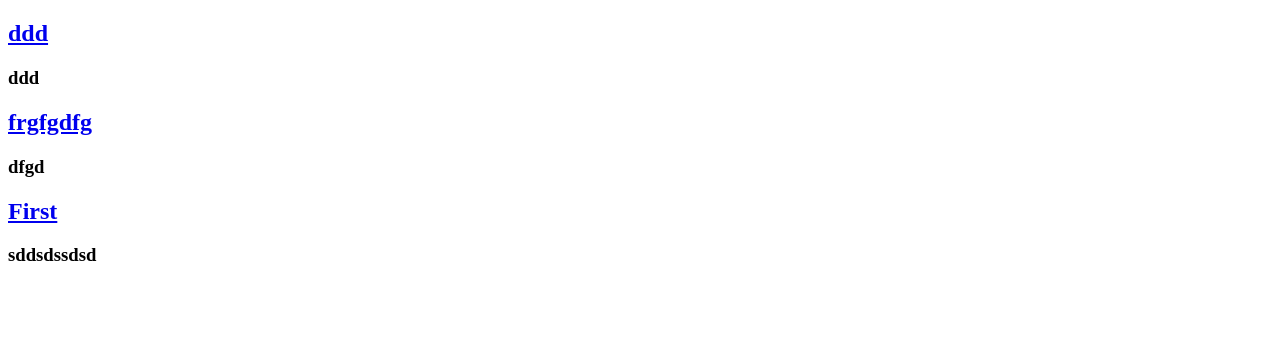
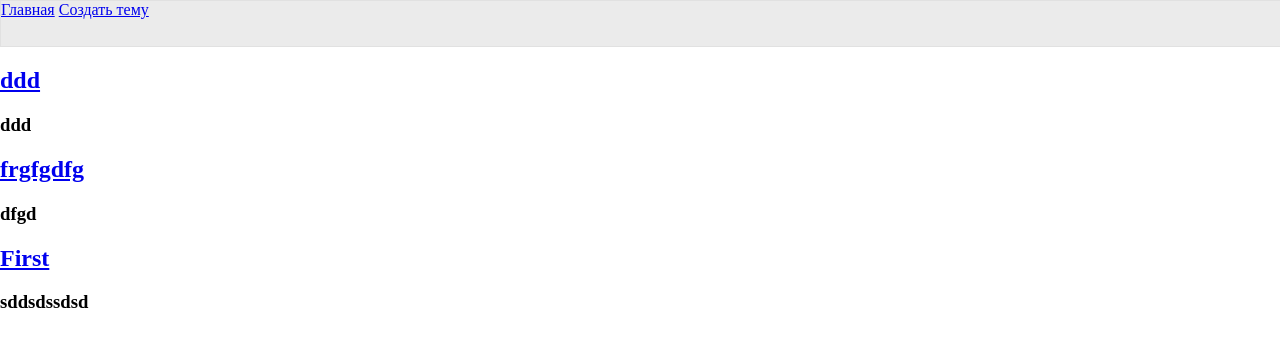
Before and after one commit to ShizukaHoshijiro/ThirdDjangoProject, a Django app: page / in a window 1280 px wide. Shown: the top 347 px of the page. Run offline with Django 3.2, Linux system fonts and the light colour scheme; data comes from the database, SQL or seed files in the repository; both versions use the stored data as it was after the commit.

Commit message:
Добавление login/loggout системы, переход на include/extends модель шаблонов.

```diff
--- a/ThirdProject_book/settings.py
+++ b/ThirdProject_book/settings.py
@@ -121,3 +121,7 @@ USE_TZ = True
 STATIC_URL = '/static/'
 
 TEMPLATE_DIRS = (os.path.join(BASE_DIR, 'core/templates'),)
+
+LOGIN_URL = "login"
+LOGOUT_URL = "logout"
+LOGIN_REDIRECT_URL = "core:index"
--- a/ThirdProject_book/urls.py
+++ b/ThirdProject_book/urls.py
@@ -16,8 +16,11 @@ Including another URLconf
 
 from django.conf.urls import url, include
 from django.contrib import admin
+from django.contrib.auth.views import login,logout
 
 urlpatterns = [
     url(r'^admin/', admin.site.urls),
     url(r"^", include("core.urls")),
+    url(r"^login/$", login, {"template_name":"core/login.html"}, name="login"),
+    url(r"^logout/$", logout, {"template_name":"core/logout.html"}, name="logout")
 ]
--- /dev/null
+++ b/core/static/core/main.css
@@ -0,0 +1,10 @@
+body {
+    margin:0;
+}
+
+.header {
+    width: 100%;
+    height: 45px;
+    background-color: #ebebeb;
+    border: 1px solid #e1e1e1;
+}
--- a/core/templates/core/index.html
+++ b/core/templates/core/index.html
@@ -1,15 +1,14 @@
-<!DOCTYPE html>
-<html lang="en">
-<head>
-    <meta charset="UTF-8">
-    <title>Index</title>
-</head>
-<body>
+{% extends "core/patterns/parents/main.html" %}
+
+{% block title %}Главная{% endblock %}
+
+{% block content %}
+
     {% for object in object_list %}
 
         <a href="{% url "core:detail" object.id %}"> <h2>{{ object.topic_title }}</h2> </a>
         <h3>{{ object.topic_description }}</h3>
 
     {% endfor %}
-</body>
-</html>
+
+{% endblock %}
--- /dev/null
+++ b/core/templates/core/patterns/includes/footer.html
@@ -0,0 +1,2 @@
+
+<div class="copyright"></div>
--- /dev/null
+++ b/core/templates/core/patterns/includes/header.html
@@ -0,0 +1,8 @@
+
+<div class="references">
+    <a href="{% url "core:index" %}">Главная</a>
+    <a href="{% url "core:create" %}">Создать тему</a>
+</div>
+<div class="user_info">
+
+</div>
--- /dev/null
+++ b/core/templates/core/patterns/includes/right_side_bar.html
@@ -0,0 +1,2 @@
+
+    <a href="{% url "core:create" %}">Создать тему</a>
--- /dev/null
+++ b/core/templates/core/patterns/parents/main.html
@@ -0,0 +1,22 @@
+{% load staticfiles %}
+<!DOCTYPE html>
+<html lang="en">
+<head>
+    {% block main_head %}
+    <meta charset="UTF-8">
+    <title>{% block title %}Forum{% endblock %}</title>
+    {% block default_stylesheet %} <link type="text/css" rel="stylesheet" href="{% static "core/main.css" %}"> {% endblock %}
+    {% block extra_head %}{% endblock %}
+    {% endblock %}
+</head>
+<body>
+    <div class="main">
+    {% block main_body %}
+        <div class="header"> {% block header %}{% include "core/patterns/includes/header.html" %}{% endblock %} </div>
+        {#  <div class="right_side_bar">{% block right_side_bar %}{% include "core/patterns/includes/right_side_bar.html" %}{% endblock %}</div>  #}
+        <div class="content"> {% block content %}{% endblock %} </div>
+        <div class="footer"> {% block footer %}{% include "core/patterns/includes/footer.html" %}{% endblock %} </div>
+    {% endblock %}
+    </div>
+</body>
+</html>
```
Also changed, not shown: core/templates/core/create.html (+7 -10 lines), core/templates/core/detail.html (+6 -9 lines), core/templates/core/login.html (added, +14 -0 lines), core/templates/core/logout.html (added, +10 -0 lines), db.sqlite3.
